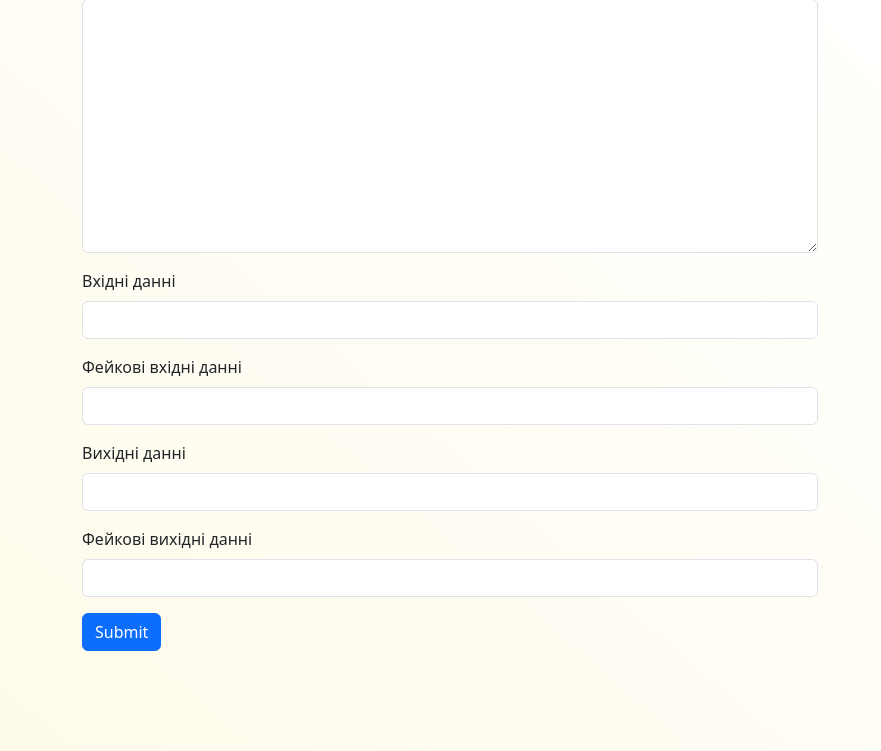
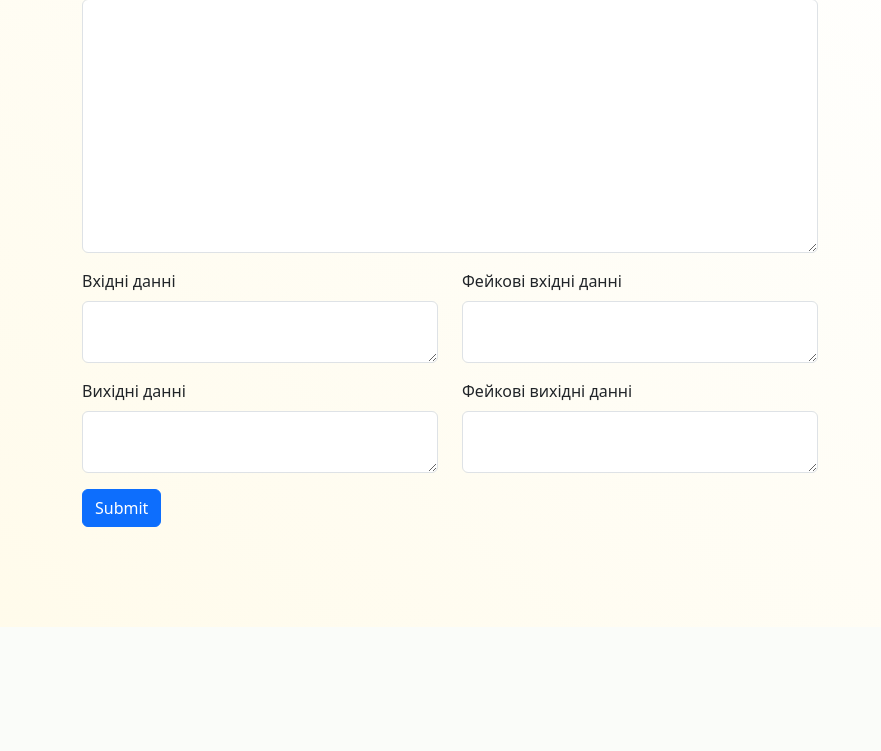
Before and after one commit to Shleif119/programist_test.ua, a PHP site: page /admin.php in a window 1280 px wide. Shown: the part 703-1454 px from the top of the page, without its empty margins (0-881 px from the left). After the commit the page ends 1330 px from the top, so only its background shows below. Run offline with PHP 8.4, Linux system fonts and the light colour scheme; data comes from the database, SQL or seed files in the repository; some libraries are stand-ins or nearby versions.

Commit message:
Перевірка пустого коду від юзера

```diff
--- a/admin.php
+++ b/admin.php
@@ -35,22 +35,38 @@ include "phpscript.php";
                         <label class="form-label">Шаблон коду програми</label>
                         <textarea class="form-control" rows="10" name="text_proga" required></textarea>
                     </div>
+                    <div class="row">
+                        <div class="col-md-6">
                             <div class="mb-3">
                                 <label class="form-label">Вхідні данні</label>
-                        <input type="text" class="form-control" name="input" required>
+                                <textarea class="form-control" name="input" required></textarea>
                             </div>
+                        </div>
+                        <div class="col-md-6">
                             <div class="mb-3">
                                 <label class="form-label">Фейкові вхідні данні</label>
-                        <input type="text" class="form-control" name="f_input" required>
+                                <textarea class="form-control" name="f_input" required></textarea>
                             </div>
+                        </div>
+                    </div>
+                    <div class="row">
+                        <div class="col-md-6">
                             <div class="mb-3">
                                 <label class="form-label">Вихідні данні</label>
-                        <input type="text" class="form-control" name="output" required>
+                                <textarea class="form-control" name="output" required></textarea>
                             </div>
+                        </div>
+                        <div class="col-md-6">
                             <div class="mb-3">
                                 <label class="form-label">Фейкові вихідні данні</label>
-                        <input type="text" class="form-control" name="f_output" required>
+                                <textarea class="form-control" name="f_output" required></textarea>
                             </div>
+                        </div>
+                    </div>
+
+
+
+
 
                     <!-- Скрита передача коду вчителя для завдання -->
                     <input type="hidden" class="form-control" name="code" value="<?php echo $code; ?>" required>
--- a/css/main.css
+++ b/css/main.css
@@ -1,8 +1,16 @@
+:root {
+  --primary-color: #16171b;
+  --secondary-color: #2ecc71;
+  --text-color: #ffffff;
+}
+
+
 body {
     padding: 0;
     margin: 0;
     background: rgb(255,254,203);
     background: linear-gradient(221deg, rgba(255,254,203,1) 0%, rgba(145,253,255,0.0032387955182072714) 35%, rgba(255,251,235,1) 100%);
+/*    background-color: var(--primary-color);*/
 }
 
 
@@ -187,8 +195,15 @@ footer {
 }
 
 .btn-light {
-    background-color: #2aabee;
-    color: #fff;
+    background-color: #fefefe;
+    color: #5987f3;
+   border-color: #cccccc;
+}
+
+.btn-light:hover {
+    background-color: #eeeeee;
+    color: #5987f3;
+   border-color: #cccccc;
 }
 
 .ck {
--- a/gpt4free.php
+++ b/gpt4free.php
@@ -4,6 +4,7 @@ $condition = "Відповідь давай тільки українською
 
 $code_program = "Ось код програми, вірно написана програма ? відповідає вона завданню ? ВАЖЛИВО!!! Не пиши код вірної програми.не використовуй кітайську мову у відповідях";
 
+if (empty($_POST["user_code"]) == ""){
 	$userCode = $_POST["user_code"];
 
 	// Объединяем строки
@@ -29,4 +30,9 @@ $output_gpt = shell_exec("python $pythonScript < $inputFileName");
 
 	echo $output_gpt;
 	unlink("input_gpt{$userLogin}.txt");
+}
+else {
+	echo "Додайте код вашої програми.";
+}
+
 ?>
```
Lines whose indentation alone changed are shown as unchanged.
